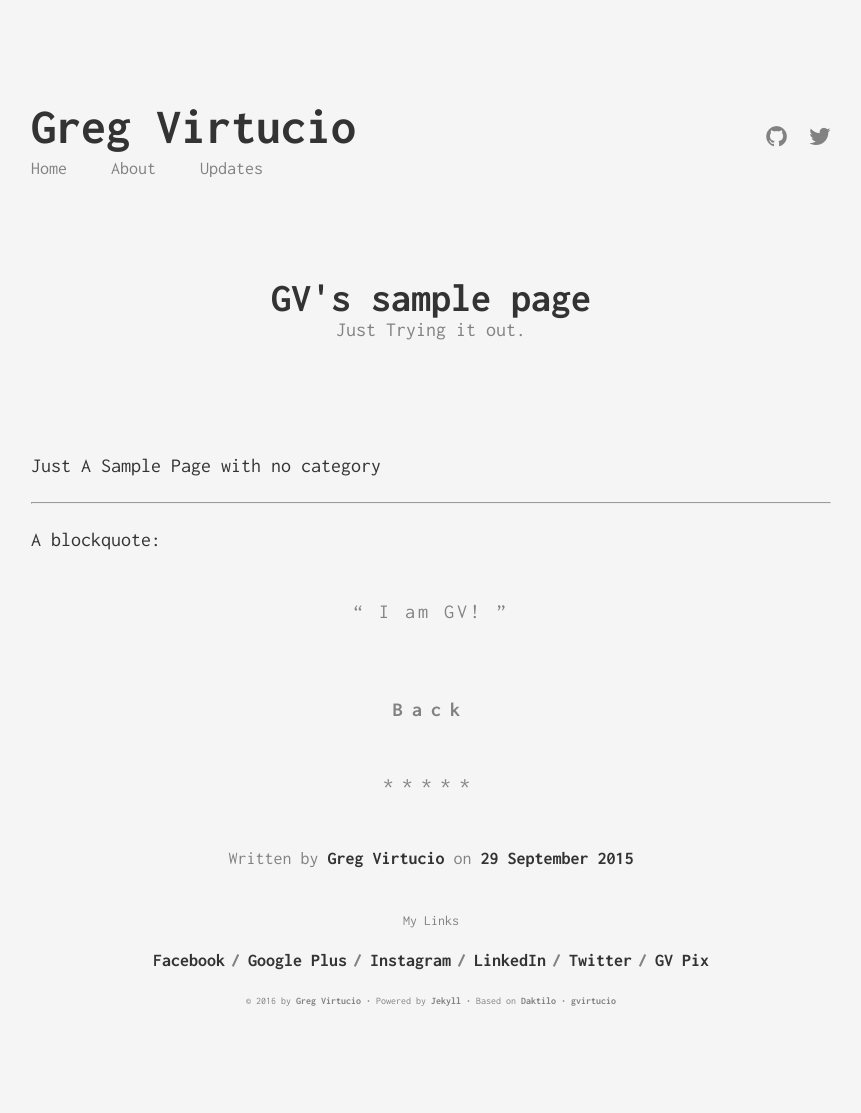
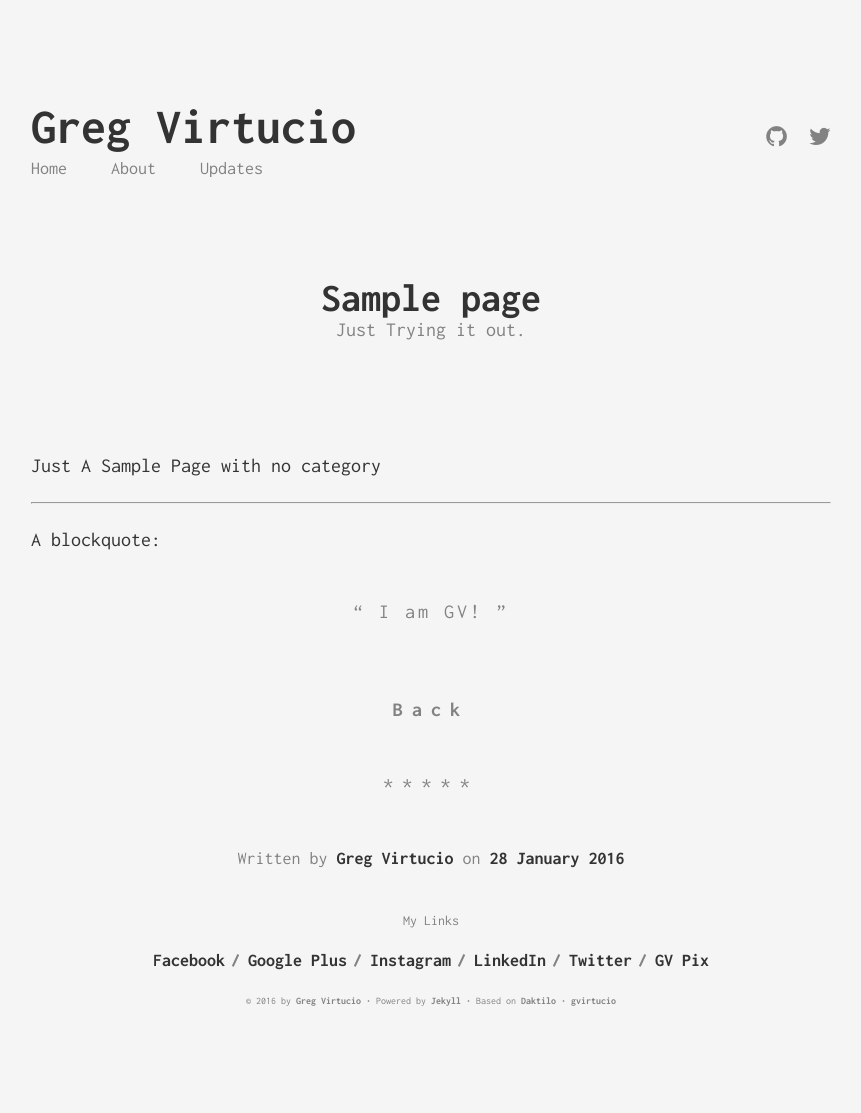
Before and after one commit to mayarichman/gvirtucio.github.io, a Jekyll site: the page built from _posts/2016-01-28-sample-post.markdown, in a window 1280 px wide. Shown: the whole page, without its empty margins (209-1070 px from the left). Built offline with Jekyll 4.4.1, drawn with Linux system fonts in a browser that asks for light colours.

Commit message:
Update and rename 2015-09-28-gv-sample-post.markdown to 2016-01-28-sample-post.markdown

```diff
--- a/_posts/2015-09-28-gv-sample-post.markdown
+++ b/_posts/2016-01-28-sample-post.markdown
@@ -1,8 +1,8 @@
 ---
 layout: post
-title:  "GV's sample page"
+title:  "Sample page"
 subtitle: "Just Trying it out."
-date:   2015-09-28 22:56:45
+date:   2016-01-28 10:56:45
 ---
 
 Just A Sample Page with no category
```
